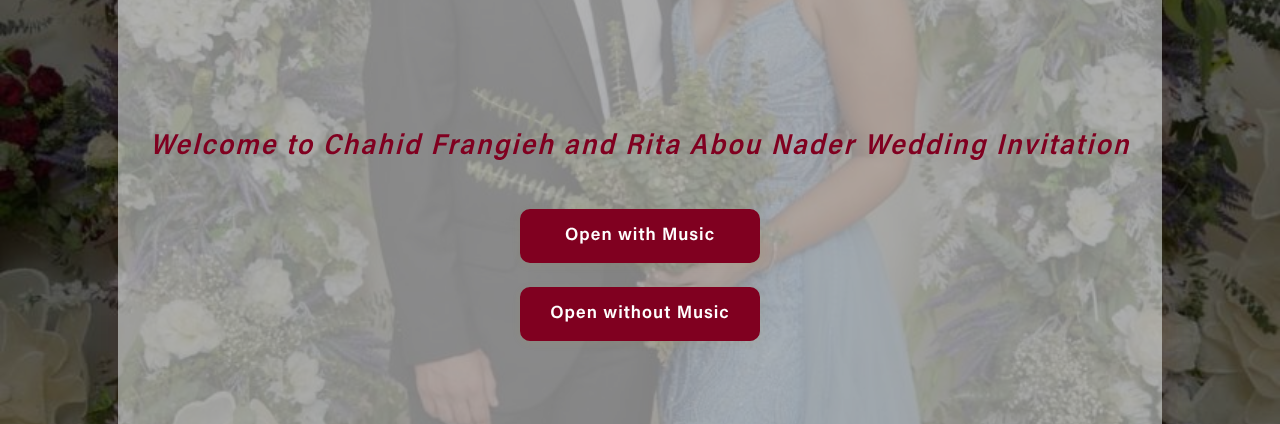
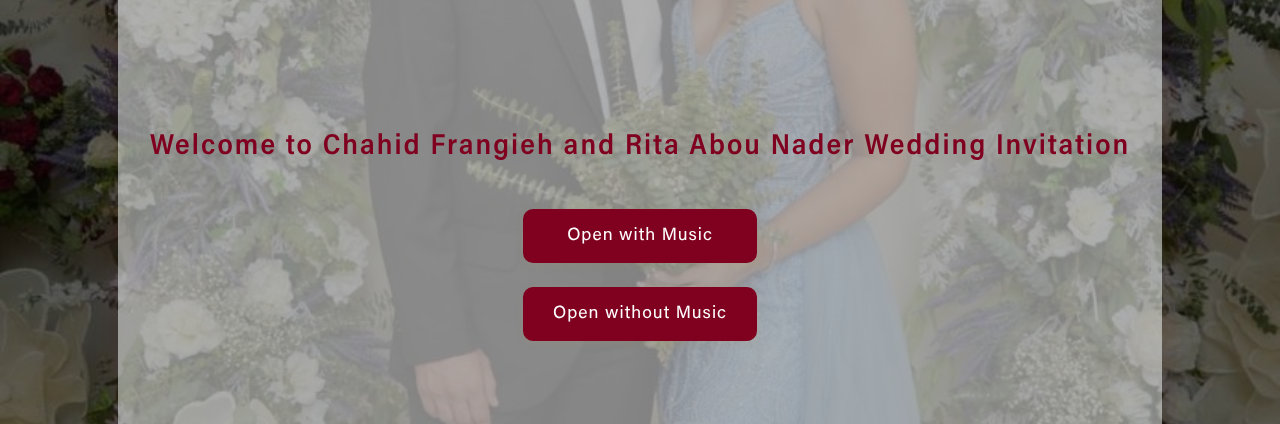
Before and after one commit to GeorgioIO/ritaweddinginvitation, a plain HTML site: page index.html in a window 1280 px wide. Shown: the part 169-593 px from the top of the page. Drawn offline with Linux system fonts and the light colour scheme; a web font is replaced by a local one.

Commit message:
Fix intro title : removed font-style:italic;

```diff
--- a/styles.css
+++ b/styles.css
@@ -416,7 +416,7 @@ button:hover {
   font-family: var(--acumin-semicondensed-thinitalic);
   font-stretch: semi-condensed;
   font-weight: 100;
-  font-style: italic;
+  /* font-style: italic; */
   font-size: 1.8rem;
   color: var(--burgundy);
   letter-spacing: 2px;
@@ -437,7 +437,7 @@ button:hover {
   border-radius: 10px;
   cursor: pointer;
   font-family: var(--cormorant-sc);
-  font-weight: 600;
+  font-weight: 400;
   transition: background 0.3s, color 0.3s, box-shadow 0.3s;
   box-shadow: 0 2px 8px 0 rgba(179, 156, 50, 0.1);
   letter-spacing: 1px;
```
